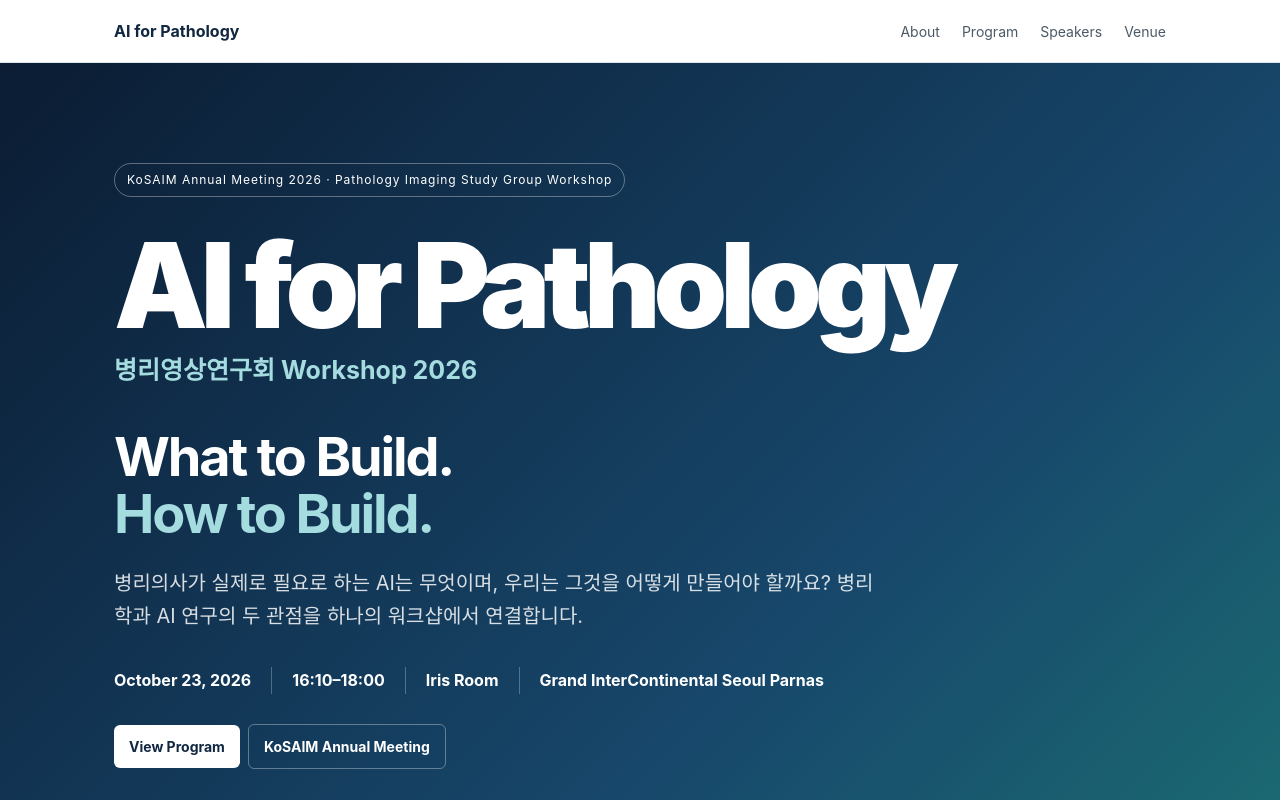
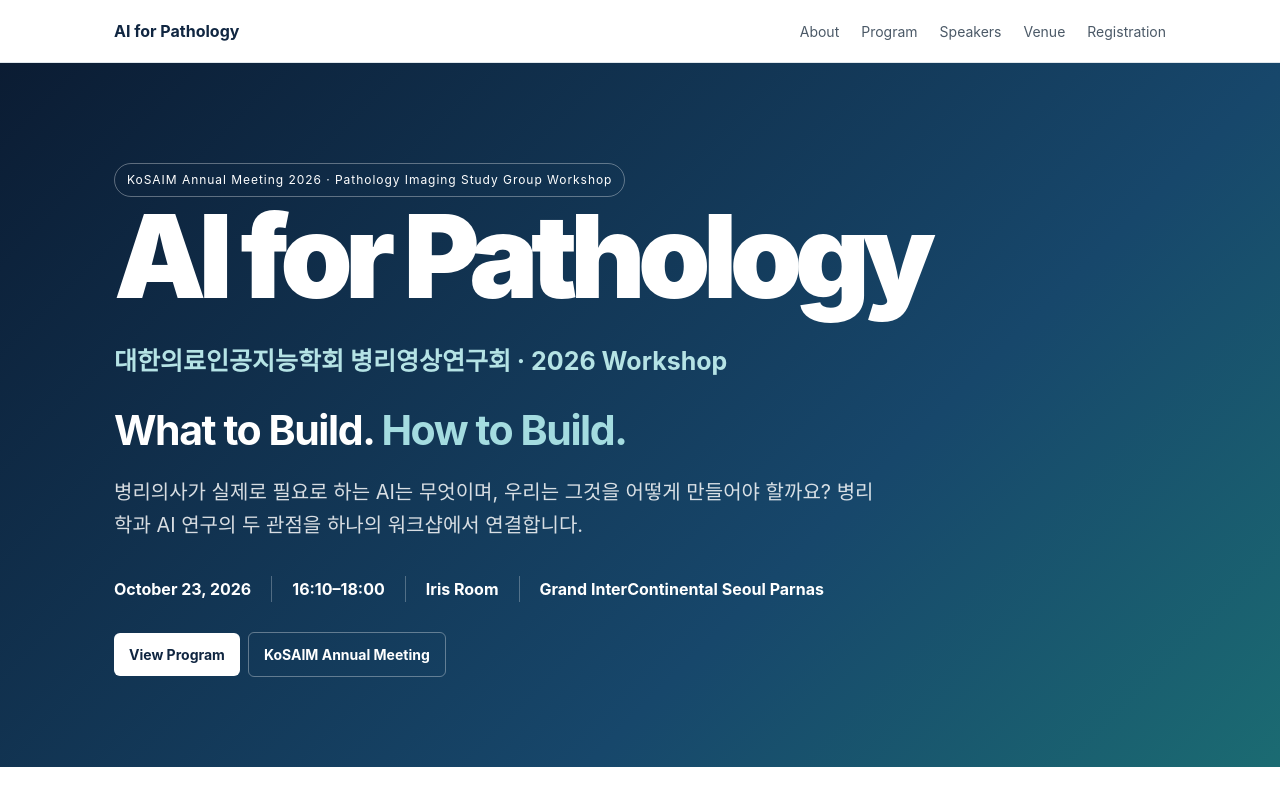
Before and after one commit to PathfinderLab/pathology-imaging-workshop, a plain HTML site: page index.html in a window 1280 px wide. Shown: the top 800 px of the page. Drawn offline with Linux system fonts and the light colour scheme.

Commit message:
Add files via upload

```diff
--- a/index.html
+++ b/index.html
@@ -23,11 +23,23 @@
   margin:0 0 25px !important;
 }
 
+
+/* Workshop title is the primary headline; responsive on phones. */
+.hero .workshop-title{display:block;font-size:clamp(64px,9.8vw,116px)!important;font-weight:900!important;line-height:1.02;letter-spacing:-.065em;color:#fff;margin:24px 0 12px;max-width:1050px}
+.hero .workshop-subtitle{font-size:clamp(15px,2vw,22px);font-weight:750;color:#b5e3e5;margin-bottom:25px}
+.hero .hero-concept{font-size:clamp(24px,3.5vw,41px)!important;line-height:1.15;color:#fff;margin:0 0 22px;letter-spacing:-.035em}
+.hero .hero-concept span{color:#a4dce0}
+.head{position:relative;overflow:hidden;display:flex;align-items:center;justify-content:center;background:linear-gradient(145deg,#e7eef2,#d8e4ea);color:#82929f;font-size:12px;font-weight:800;letter-spacing:.09em}
+.head img{width:100%;height:100%;object-fit:cover;object-position:center 28%;display:block}
+.head .fallback{display:none;align-items:center;justify-content:center;position:absolute;inset:0;background:linear-gradient(145deg,#e7eef2,#d8e4ea);color:#82929f}
+.head img.is-missing{display:none}.head img.is-missing+.fallback{display:flex}
+.rsvp{background:#eaf3f5}.rsvp p{max-width:780px;color:#435564}.rsvp .btn{background:#102641;color:white}
+@media(max-width:700px){.hero .workshop-title{font-size:clamp(48px,11vw,76px)!important;overflow-wrap:break-word}.hero .hero-concept{font-size:clamp(23px,6vw,34px)!important}}
 </style></head><body>
-<nav><div class="nav"><b>AI for Pathology</b><div><a href="#about">About</a><a href="#program">Program</a><a href="#speakers">Speakers</a><a href="#venue">Venue</a></div></div></nav>
-<header class="hero"><div><div class="tag">KoSAIM Annual Meeting 2026 · Pathology Imaging Study Group Workshop</div><div class="workshop-title">AI for Pathology</div>
-      <div class="workshop-subtitle">병리영상연구회 Workshop 2026</div>
-      <h1>What to Build.<br><span>How to Build.</span></h1><p class="lead">병리의사가 실제로 필요로 하는 AI는 무엇이며, 우리는 그것을 어떻게 만들어야 할까요? 병리학과 AI 연구의 두 관점을 하나의 워크샵에서 연결합니다.</p><div class="facts"><span>October 23, 2026</span><span>16:10–18:00</span><span>Iris Room</span><span>Grand InterContinental Seoul Parnas</span></div><a class="btn" href="#program">View Program</a><a class="btn alt" href="https://www.kosaim.org/html/?pmode=inputList&amp;smode=view&amp;part=&amp;intAcSeq=109" target="_blank">KoSAIM Annual Meeting</a></div></header>
+<nav><div class="nav"><b>AI for Pathology</b><div><a href="#about">About</a><a href="#program">Program</a><a href="#speakers">Speakers</a><a href="#venue">Venue</a><a href="#rsvp">Registration</a></div></div></nav>
+<header class="hero"><div><div class="tag">KoSAIM Annual Meeting 2026 · Pathology Imaging Study Group Workshop</div><h1 class="workshop-title">AI for Pathology</h1>
+      <div class="workshop-subtitle">대한의료인공지능학회 병리영상연구회 · 2026 Workshop</div>
+      <h2 class="hero-concept">What to Build. <span>How to Build.</span></h2><p class="lead">병리의사가 실제로 필요로 하는 AI는 무엇이며, 우리는 그것을 어떻게 만들어야 할까요? 병리학과 AI 연구의 두 관점을 하나의 워크샵에서 연결합니다.</p><div class="facts"><span>October 23, 2026</span><span>16:10–18:00</span><span>Iris Room</span><span>Grand InterContinental Seoul Parnas</span></div><a class="btn" href="#program">View Program</a><a class="btn alt" href="https://www.kosaim.org/html/?pmode=inputList&amp;smode=view&amp;part=&amp;intAcSeq=109" target="_blank">KoSAIM Annual Meeting</a></div></header>
 <section id="about"><div class="c about"><div><div class="label">About the Workshop</div><h2 class="title">Building AI that pathology actually needs.</h2><p>인공지능 기술은 빠르게 발전하고 있지만, 실제 병리 진료와 연구 현장에서 필요한 문제와 기술 개발 사이에는 여전히 간극이 존재합니다.</p><p>이번 워크샵에서는 병리의사가 경험하는 실제 <b>unmet needs</b>에서 출발하여, 이를 해결하기 위해 어떤 데이터와 AI 기술이 필요한지를 함께 논의합니다.</p><p>병리 전문의와 AI 연구자가 <b>What to Build</b>와 <b>How to Build</b>라는 두 가지 관점에서 디지털 병리와 의료 AI의 다음 방향을 살펴봅니다.</p><p>본 워크샵은 2026년 10월 23–24일 개최되는 <b>대한의료인공지능학회(KoSAIM) 정기학술대회</b> 프로그램의 일부입니다.</p></div><div class="box"><div class="label">Two Questions</div><h3>01. What should we build for pathology?</h3><h3>02. How should we build it?</h3></div></div></section>
 <section class="program" id="program"><div class="c"><div class="label">Program</div><h2 class="title">Workshop Program</h2><p>Six focused talks connecting real-world pathology needs with emerging AI technologies. Each presentation consists of a 15-minute talk followed by 3 minutes of Q&amp;A.</p>
 <div class="item"><div class="time">16:10–16:11</div><div class="talk">Opening</div></div>
@@ -41,13 +53,14 @@
 <div class="item"><div class="time">17:41–17:59</div><div><div class="talk">Toward Virtual Spatial Transcriptomics: Context, Geometry, and Scale</div><div class="sp"><b>곽진태, PhD</b> · 고려대학교 공과대학 전기전자공학부</div><span class="fmt">15 min talk + 3 min Q&amp;A</span></div></div></div>
 <div class="item"><div class="time">17:59–18:00</div><div class="talk">Closing</div></div></div></section>
 <section id="speakers"><div class="c"><div class="label">Speakers</div><h2 class="title">Invited Speakers</h2><div class="grid">
-<article class="card"><div class="head">HEADSHOT<!-- <img src="images/sangjeong-ahn.jpg" alt="안상정"> --></div><div class="cb"><div class="cat">What to Build</div><h3>안상정, MD, PhD</h3><p>고려대학교 의과대학<br>병리학교실</p></div></article>
-<article class="card"><div class="head">HEADSHOT<!-- <img src="images/seungwan-chae.jpg" alt="채승완"> --></div><div class="cb"><div class="cat">What to Build</div><h3>채승완, MD, PhD</h3><p>성균관대학교 의과대학<br>병리학교실</p></div></article>
-<article class="card"><div class="head">HEADSHOT<!-- <img src="images/junghwan-park.jpg" alt="박정환"> --></div><div class="cb"><div class="cat">What to Build</div><h3>박정환, MD, PhD</h3><p>서울대학교 의과대학</p></div></article>
-<article class="card"><div class="head">HEADSHOT<!-- <img src="images/moonyong-lee.jpg" alt="이문용"> --></div><div class="cb"><div class="cat">How to Build</div><h3>이문용, PhD</h3><p>KAIST<br>산업및시스템공학과</p></div></article>
-<article class="card"><div class="head">HEADSHOT<!-- <img src="images/yoonho-choi.jpg" alt="최윤호"> --></div><div class="cb"><div class="cat">How to Build</div><h3>최윤호, PhD</h3><p>한림대학교 춘천성심병원</p></div></article>
-<article class="card"><div class="head">HEADSHOT<!-- <img src="images/jintae-kwak.jpg" alt="곽진태"> --></div><div class="cb"><div class="cat">How to Build</div><h3>곽진태, PhD</h3><p>고려대학교 공과대학<br>전기전자공학부</p></div></article>
+<article class="card"><div class="head"><img src="images/sangjeong-ahn.jpg" alt="안상정 교수 프로필 사진" loading="lazy" onerror="this.classList.add('is-missing')"><span class="fallback">HEADSHOT COMING SOON</span></div><div class="cb"><div class="cat">What to Build</div><h3>안상정, MD, PhD</h3><p>고려대학교 의과대학<br>병리학교실</p></div></article>
+<article class="card"><div class="head"><img src="images/seungwan-chae.jpg" alt="채승완 교수 프로필 사진" loading="lazy" onerror="this.classList.add('is-missing')"><span class="fallback">HEADSHOT COMING SOON</span></div><div class="cb"><div class="cat">What to Build</div><h3>채승완, MD, PhD</h3><p>성균관대학교 의과대학<br>병리학교실</p></div></article>
+<article class="card"><div class="head"><img src="images/junghwan-park.jpg" alt="박정환 교수 프로필 사진" loading="lazy" onerror="this.classList.add('is-missing')"><span class="fallback">HEADSHOT COMING SOON</span></div><div class="cb"><div class="cat">What to Build</div><h3>박정환, MD, PhD</h3><p>서울대학교 의과대학</p></div></article>
+<article class="card"><div class="head"><img src="images/moonyong-lee.jpg" alt="이문용 교수 프로필 사진" loading="lazy" onerror="this.classList.add('is-missing')"><span class="fallback">HEADSHOT COMING SOON</span></div><div class="cb"><div class="cat">How to Build</div><h3>이문용, PhD</h3><p>KAIST<br>산업및시스템공학과</p></div></article>
+<article class="card"><div class="head"><img src="images/yoonho-choi.jpg" alt="최윤호 교수 프로필 사진" loading="lazy" onerror="this.classList.add('is-missing')"><span class="fallback">HEADSHOT COMING SOON</span></div><div class="cb"><div class="cat">How to Build</div><h3>최윤호, PhD</h3><p>한림대학교 춘천성심병원</p></div></article>
+<article class="card"><div class="head"><img src="images/jintae-kwak.jpg" alt="곽진태 교수 프로필 사진" loading="lazy" onerror="this.classList.add('is-missing')"><span class="fallback">HEADSHOT COMING SOON</span></div><div class="cb"><div class="cat">How to Build</div><h3>곽진태, PhD</h3><p>고려대학교 공과대학<br>전기전자공학부</p></div></article>
 </div></div></section>
+<section class="rsvp" id="rsvp"><div class="c"><div class="label">Registration</div><h2 class="title">Join AI for Pathology</h2><p>본 워크샵은 대한의료인공지능학회 2026 정기학술대회의 Satellite Session입니다. 학술대회 참가 등록 안내는 공식 페이지에서 확인해 주세요. 워크샵 전용 RSVP 신청 링크는 개설 후 이곳에 추가될 예정입니다.</p><a class="btn" href="https://www.kosaim.org/html/?pmode=inputList&amp;smode=view&amp;part=&amp;intAcSeq=109" target="_blank" rel="noopener noreferrer">KoSAIM 정기학술대회 안내</a><p style="margin-top:18px;font-size:13px">문의: <a href="mailto:office@kosaim.org">office@kosaim.org</a></p></div></section>
 <section class="venue" id="venue"><div class="c vg"><div><div class="label">Venue</div><h2 class="title">Iris Room</h2><p><b>Grand InterContinental Seoul Parnas</b><br>October 23, 2026 · 16:10–18:00</p></div><div class="vbox"><b>KoSAIM Annual Meeting 2026</b><br>October 23–24, 2026<br><br><b>Workshop venue</b><br>Iris Room<br>Grand InterContinental Seoul Parnas<br>521 Teheran-ro, Gangnam-gu, Seoul</div></div></section>
 <section class="org"><p>Organized by</p><h3>대한의료인공지능학회 병리영상연구회</h3><p>Pathology Imaging Study Group · Korean Society of Artificial Intelligence in Medicine (KoSAIM)</p></section>
 <footer>AI for Pathology · Pathology Imaging Study Group Workshop · KoSAIM Annual Meeting 2026</footer>
```
Also changed, not shown: README.txt (added), images/jintae-kwak.jpg (added), images/junghwan-park.jpg (added), images/sangjeong-ahn.jpg (added), images/seungwan-chae.jpg (added), jintae-kwak.jpg (added), junghwan-park.jpg (added), sangjeong-ahn.jpg (added), seungwan-chae.jpg (added).
